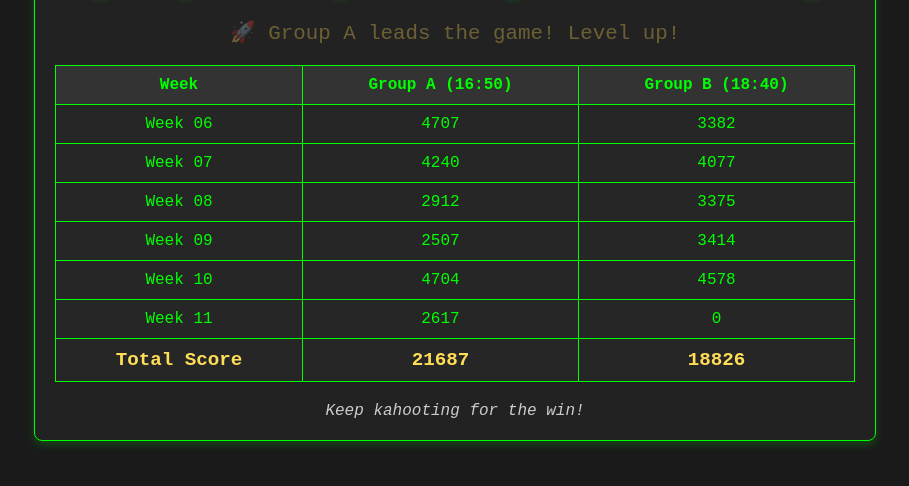
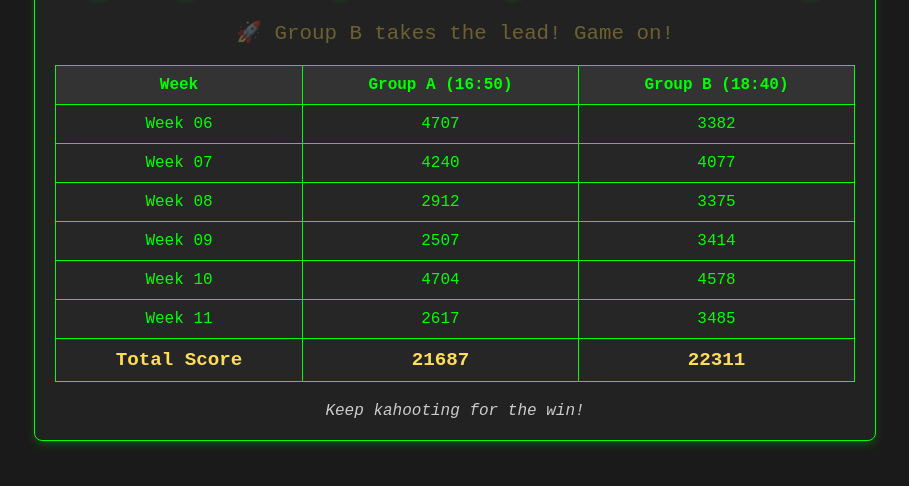
Before and after one commit to dcoloma-usj/usjsq-leaderboard, a plain HTML site: page index.html in a window 1280 px wide. Shown: the part 104-590 px from the top of the page, without its empty margins (185-1094 px from the left). Drawn offline with Linux system fonts and the light colour scheme.

Commit message:
Update index.html

```diff
--- a/index.html
+++ b/index.html
@@ -103,7 +103,7 @@
     { week: "Week 08", groupA: 2912, groupB: 3375 },
     { week: "Week 09", groupA: 2507, groupB: 3414 },
     { week: "Week 10", groupA: 4704, groupB: 4578 },
-    { week: "Week 11", groupA: 2617, groupB: 0 }
+    { week: "Week 11", groupA: 2617, groupB: 3485 }
 ];
 
 function renderScores() {
```
